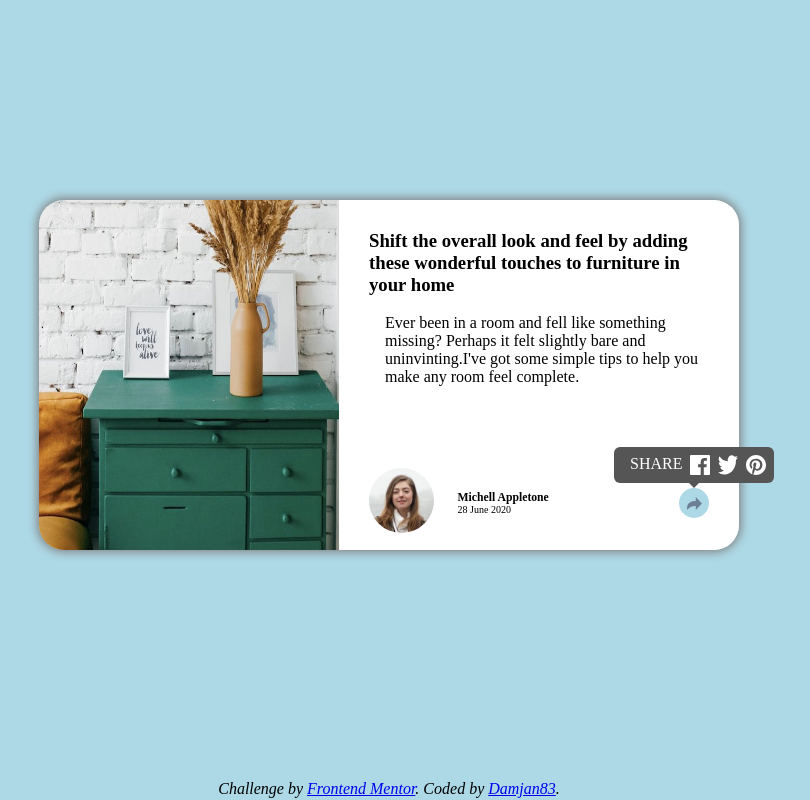
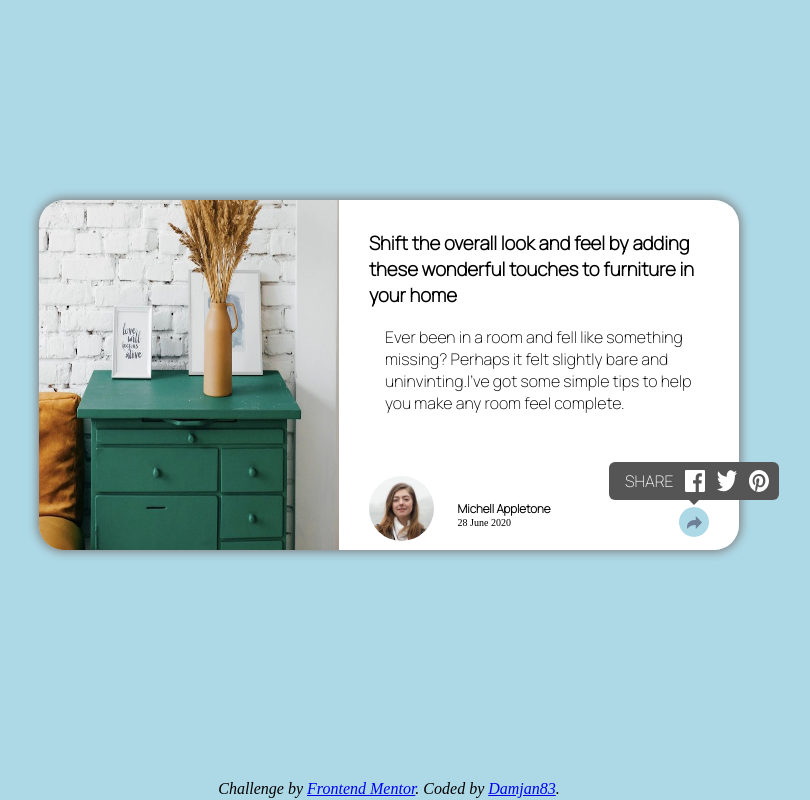
Before and after one commit to Damjan83/Artical-preview-component, a plain HTML site: page Pro1 Article preview component/index.html in a window 1280 px wide. Both pictures are taken after a click on the element 945 px from the left and 503 px from the top of the page. Shown: the whole page, without its empty margins (251-1061 px from the left). Drawn offline with Linux system fonts and the light colour scheme; a web font is replaced by a local one.

Commit message:
change code

```diff
--- a/Pro1 Article preview component/index.html
+++ b/Pro1 Article preview component/index.html
@@ -4,12 +4,13 @@
         <meta charset="UTF-8">
         <meta name="viewport" content="width=device-width, initial-scale=1.0">
         <link rel="stylesheet" href="style.css">
+        <title>Artical preview component</title>
     </head>
     <body>
         <div class="artbox">
 
             <div class="col">
-            <img src="images/drawers.jpg">
+            <img src="images/drawers.jpg" alt="drawers">
             </div>
             <div class="col1">
                 <h3>Shift the overall look and feel by
@@ -36,9 +37,9 @@
 
                 <div class="popupicon" id="myPopup">
                     <p>SHARE</p>
-                    <img src="images/icon-facebook.svg">
-                    <img src="images/icon-twitter.svg">
-                    <img src="images/icon-pinterest.svg">
+                    <img src="images/icon-facebook.svg" alt="facebook">
+                    <img src="images/icon-twitter.svg" alt="twitter">
+                    <img src="images/icon-pinterest.svg" alt="pinterest">
                 </div>
             </div>
             </div>
--- a/Pro1 Article preview component/style.css
+++ b/Pro1 Article preview component/style.css
@@ -1,9 +1,26 @@
-@import url('https://fonts.googleapis.com/css2?family=Manrope:wght@200&family=Sansita+Swashed:wght@300&display=swap');
-*{
-    margin: 0;
-    padding: 0;
-    box-sizing: border-box;
+@import url('https://fonts.googleapis.com/css2?family=Manrope:wght@200&display=swap');
+html {
+  box-sizing: border-box;
+  font-size: 16px;
+}
 
+*, *:before, *:after {
+  box-sizing: inherit;
+}
+
+body, h1, h2, h3, h4, h5, h6, p, ol, ul {
+  margin: 0;
+  padding: 0;
+  font-weight: normal;
+}
+
+ol, ul {
+  list-style: none;
+}
+
+img {
+  max-width: 100%;
+  height: auto;
 }
 body{
     background-color: lightblue;
@@ -56,7 +73,6 @@ body{
     margin: 0;
     margin-left: 0px;
     position: absolute;
-    top: 15px;
 }
 .strelica{
     width: 30px;
@@ -65,7 +81,7 @@ body{
     display: flex;
     background: lightblue;
     z-index: 10;
-    margin-top: 100px;
+    margin-top: 93px;
     cursor: pointer;
     align-items: center;
     justify-content: center;
@@ -84,7 +100,7 @@ body{
     font-size: 10px;
     flex: 2;
     text-align: left;
-    margin-top: 100px;
+    margin-top: 78px;
   }
 .profile-wrapper{
         width: 100%;
@@ -95,7 +111,7 @@ body{
   }
     .popupicon {
         visibility: hidden;
-        width: 160px;
+        width: 170px;
         background-color: #555;
         color: #fff;
         text-align: center;
@@ -104,8 +120,7 @@ body{
         position: absolute;
         z-index: 1;
         bottom: 37px;
-        right: -65px;
-        word-spacing: 15px;
+        right: -70px;
         display: flex;
       }
       /* Popup arrow */
@@ -124,9 +139,15 @@ body{
       }
       p{
         padding-left: 16px;
+        font-family: 'Manrope', sans-serif;
+        font-weight: 500;
       }
       .popupicon img{
-        padding-left: 8px;
+        padding-left: 12px;
+      }
+      h3{
+        font-family: 'Manrope', sans-serif;
+        font-weight: 700;
       }
 @media screen and (max-width: 768px){
           .artbox{
```
